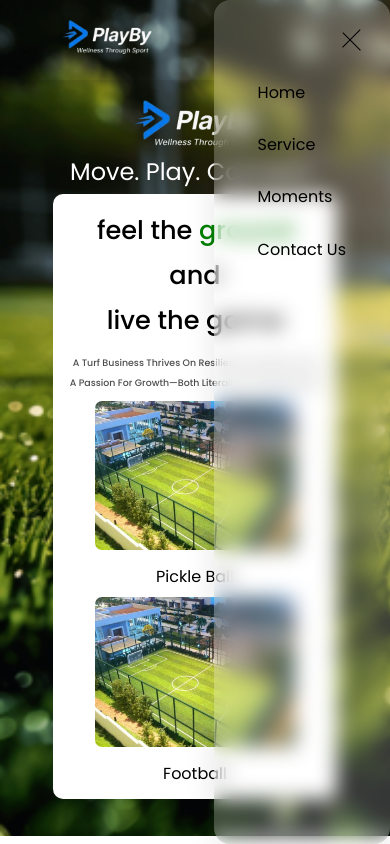
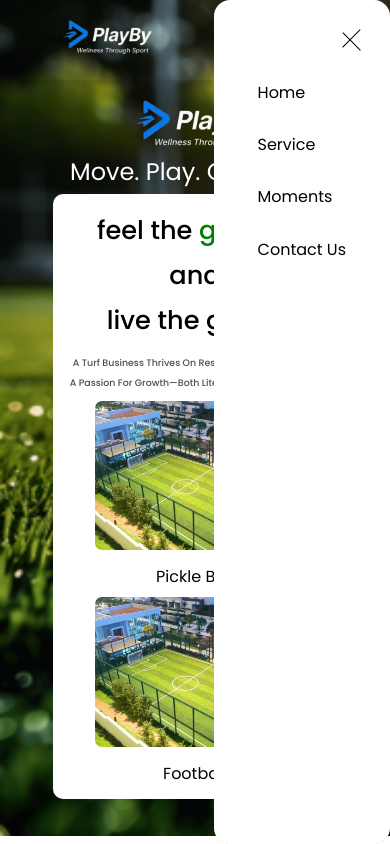
Before and after one commit to Barathkumar2006-dev/rea, a plain HTML site: page index.html in a window 390 px wide. Both pictures are taken after a click on the button 351 px from the left and 39 px from the top of the page. Shown: the top 844 px of the page. Drawn offline with nearby package versions, Linux system fonts and the light colour scheme; a web font is replaced by a local one.

Commit message:
adding style.css

```diff
--- a/style.css
+++ b/style.css
@@ -161,9 +161,9 @@ ul li a {
         right:0;
         padding:5rem 1.5rem;
         background:transparent;
-        background: rgba(255, 255, 255, 0.2); /* semi-transparent */
+        background: rgb(255, 255, 255); /* semi-transparent */
         border-radius: 16px;
-        box-shadow: 0 4px 30px rgba(0, 0, 0, 0.1);
+        box-shadow: 0 4px 30px rgba(0, 0, 0, 0);
         backdrop-filter: blur(10px); /* frosted glass effect */
         -webkit-backdrop-filter: blur(10px); /* Safari support */
 
```
